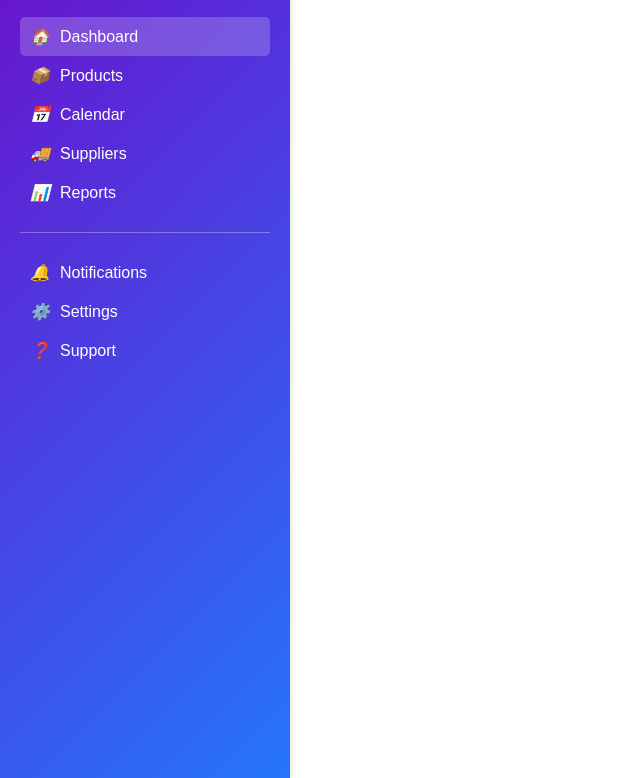
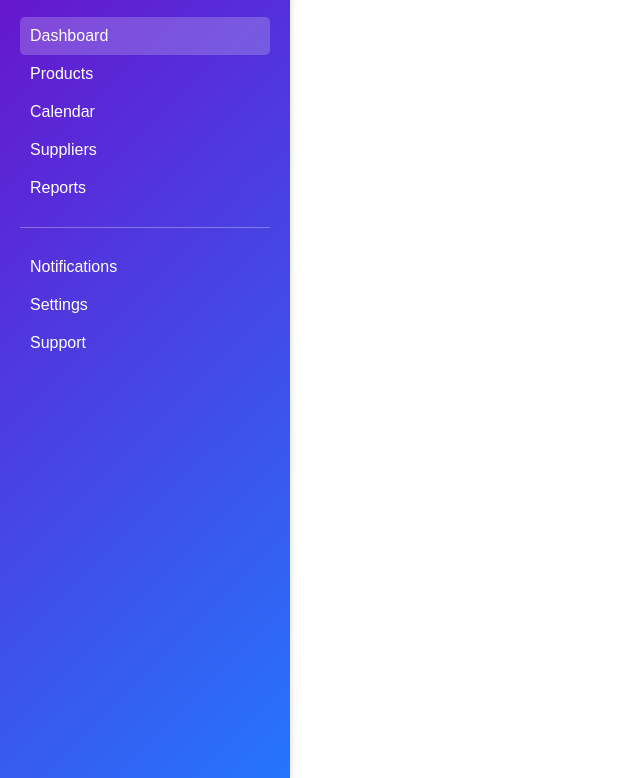
Before and after one commit to patel-vansh1607/html-forms, a website: page dashboard.html in a window 1280 px wide. Shown: the part 62-840 px from the top of the page, without its empty margins (0-640 px from the left). Drawn offline with Linux system fonts and the light colour scheme.

Commit message:
removed emojis

```diff
--- a/dashboard.html
+++ b/dashboard.html
@@ -14,17 +14,17 @@
             <span>ABC Solutions</span>
         </div>
         <ul class="menu">
-            <li class="active"><i class="icon">🏠</i> Dashboard</li>
-            <li><i class="icon">📦</i> Products</li>
-            <li><i class="icon">📅</i> Calendar</li>
-            <li><i class="icon">🚚</i> Suppliers</li>
-            <li><i class="icon">📊</i> Reports</li>
+            <li class="active"> Dashboard</li>
+            <li> Products</li>
+            <li> Calendar</li>
+            <li> Suppliers</li>
+            <li>Reports</li>
         </ul>
         <hr>
         <ul class="menu">
-            <li><i class="icon">🔔</i> Notifications</li>
-            <li><i class="icon">⚙️</i> Settings</li>
-            <li><i class="icon">❓</i> Support</li>
+            <li> Notifications</li>
+            <li> Settings</li>
+            <li> Support</li>
         </ul>
     </div>
 
```
